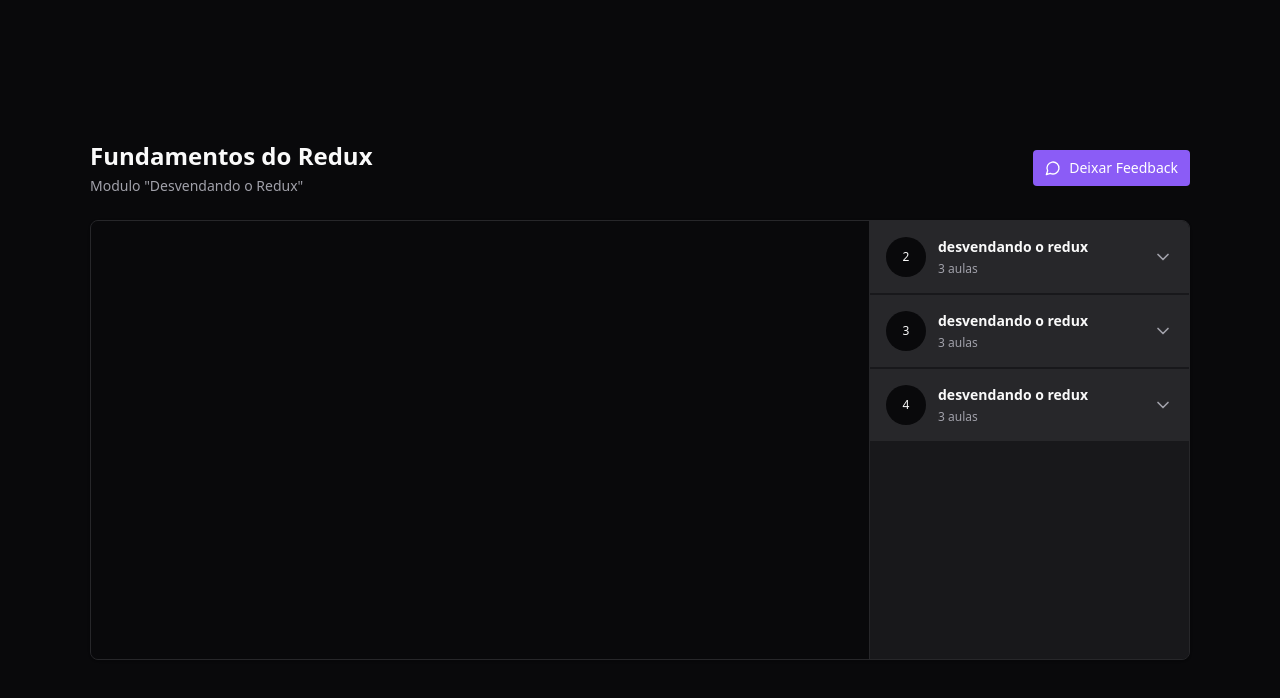
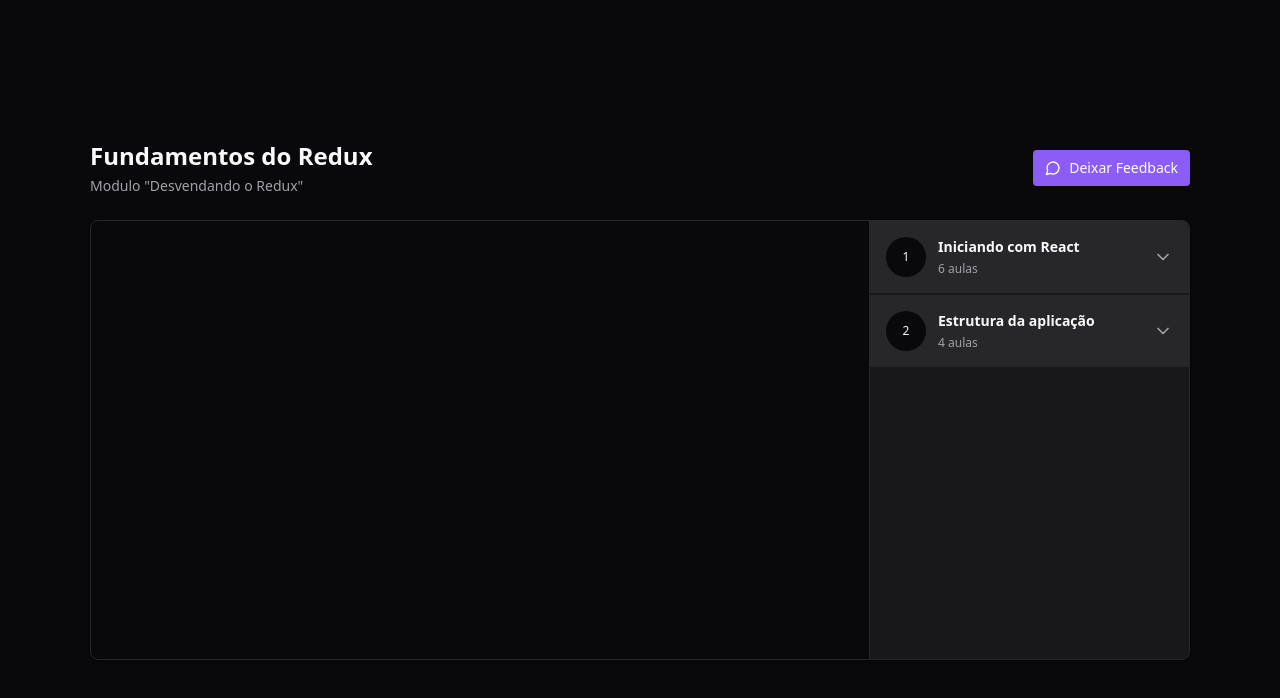
Before and after one commit to fabiobatoni/redux_player, a React (Vite) app: page / in a window 1280 px wide. Shown: the top 698 px of the page. Built offline with nearby package versions, Linux system fonts and the light colour scheme.

Commit message:
Redux - Creating player reducer

```diff
--- a/src/components/Module.tsx
+++ b/src/components/Module.tsx
@@ -1,6 +1,7 @@
 import * as Collapsible from '@radix-ui/react-collapsible';
 import { ChevronDown } from "lucide-react";
 import { Lesson } from "./Lesson";
+import { useAppSelector } from '../store';
 
 interface ModuleProps {
   moduleIndex: number;
@@ -9,6 +10,11 @@
 }
 
 export function Module({moduleIndex, title, amountOfLessons} : ModuleProps) {
+
+  const lessons = useAppSelector((state) => {
+    return state.player.course.modules[moduleIndex].lessons
+  })
+
   return(
     <Collapsible.Root className="group">
       <Collapsible.Trigger className='flex w-full items-center gap-3 bg-zinc-800 p-4'>
@@ -26,9 +32,17 @@
 
       <Collapsible.Content>
         <nav className='relative flex flex-col gap-4 p-6'>
-          <Lesson title="Fundamento Redux" duration="09:13" />
-          <Lesson title="Fundamento Redux" duration="09:13" />
-          <Lesson title="Fundamento Redux" duration="09:13" />
+          {
+            lessons.map(lesson => {
+              return (
+                <Lesson
+                  key={lesson.id}
+                  title={lesson.title}
+                  duration={lesson.duration}
+                />
+              )
+            })
+          }
         </nav>
       </Collapsible.Content>
     </Collapsible.Root>
--- a/src/pages/Player.tsx
+++ b/src/pages/Player.tsx
@@ -2,8 +2,14 @@
 import { Header } from '../components/Header'
 import { Video } from '../components/Video'
 import { Module } from '../components/Module'
+import { useAppSelector } from '../store'
 
 export function Player() {
+
+  const modules = useAppSelector(state => {
+    return state.player.course.modules
+  })
+
   return (
     <div className="h-screen bg-zinc-950 text-zinc-50 flex justify-center items-center">
       <div className="flex w-[1100px] flex-col gap-6">
@@ -22,9 +28,16 @@
           </div>
 
           <aside className='w-80 absolute top-0 bottom-0 right-0 border-l divide-y-2 divide-zinc-900 border-zinc-800 bg-zinc-900 overflow-y-scroll scrollbar scrollbar-thin scrollbar-track-zinc-950 scrollbar-thumb-zinc-800'>
-            <Module moduleIndex={1} title='desvendando o redux' amountOfLessons={3} />
-            <Module moduleIndex={2} title='desvendando o redux' amountOfLessons={3} />
-            <Module moduleIndex={3} title='desvendando o redux' amountOfLessons={3} />
+           { modules.map((module, index) => {
+            return (
+              <Module
+                key={module.id}
+                moduleIndex={index}
+                title={module.title}
+                amountOfLessons={module.lessons.length}
+              />
+            )
+           }) }
           </aside>
         </main>
       </div>
--- a/src/store/index.tsx
+++ b/src/store/index.tsx
@@ -1,10 +1,11 @@
 import { configureStore } from '@reduxjs/toolkit'
 import { useSelector, TypedUseSelectorHook } from 'react-redux'
+import { player } from './slices/player'
 
 
 export const store = configureStore({
   reducer: {
-
+    player,
   }
 })
 
--- /dev/null
+++ b/src/store/slices/player.ts
@@ -0,0 +1,38 @@
+import { createSlice } from "@reduxjs/toolkit";
+
+const playerSlice = createSlice({
+  name: "player",
+  initialState: {
+    course: {
+      modules: [
+        {
+          id: '1',
+          title: 'Iniciando com React',
+          lessons: [
+            { id: 'Jai8w6K_GnY', title: 'CSS Modules', duration: '13:45' },
+            { id: 'w-DW4DhDfcw', title: 'Estilização do Post', duration: '10:05' },
+            { id: 'D83-55LUdKE', title: 'Componente: Header', duration: '06:33' },
+            { id: 'W_ATsETujaY', title: 'Componente: Sidebar', duration: '09:12' },
+            { id: 'Pj8dPeameYo', title: 'CSS Global', duration: '03:23' },
+            { id: '8KBq2vhwbac', title: 'Form de comentários', duration: '11:34' },
+          ],
+        },
+        {
+          id: '2',
+          title: 'Estrutura da aplicação',
+          lessons: [
+            { id: 'gE48FQXRZ_o', title: 'Componente: Comment', duration: '13:45' },
+            { id: 'Ng_Vk4tBl0g', title: 'Responsividade', duration: '10:05' },
+            { id: 'h5JA3wfuW1k', title: 'Interações no JSX', duration: '06:33' },
+            { id: '1G0vSTqWELg', title: 'Utilizando estado', duration: '09:12' },
+          ],
+        },
+      ],
+    }
+  },
+  reducers: {
+
+  }
+})
+
+export const player = playerSlice.reducer
```
